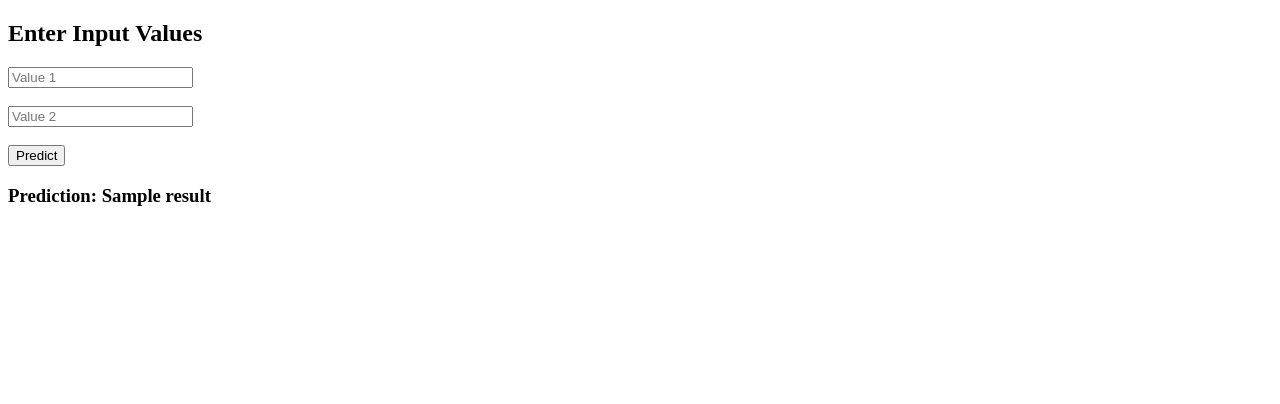
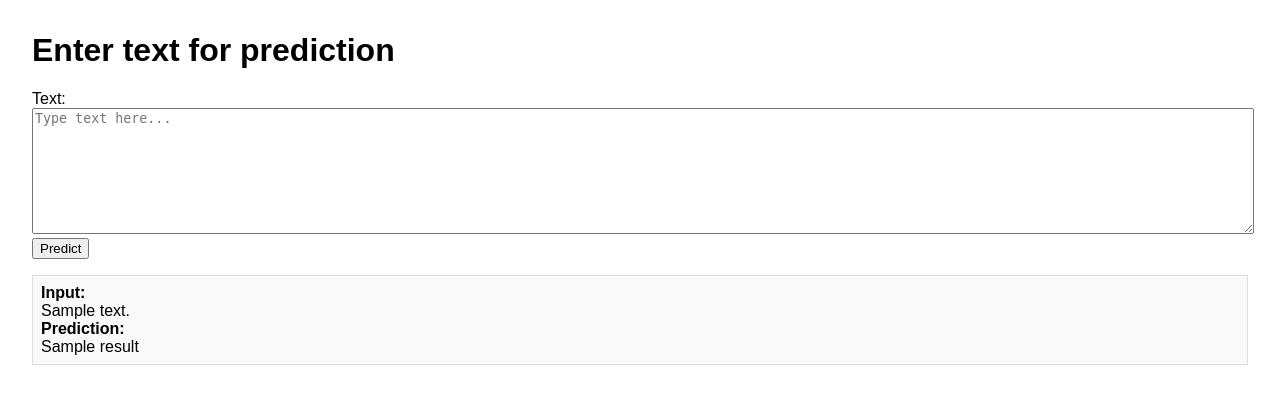
Before and after one commit to SuneraDeploy/Crime_Pattern_Analys, a Flask app: template template/index.html in a window 1280 px wide. Shown: the top 404 px of the page. Run offline with Flask 3, Linux system fonts and the light colour scheme; the template is opened without the code that fills it: most values are stand-ins (such as "Sample title", 1, 10 or a date in 2020).

Commit message:
1.3 Interface

```diff
--- a/app.py
+++ b/app.py
@@ -1,62 +1,50 @@
-# ...existing code...
-import warnings
+from flask import Flask, render_template, request
+from pathlib import Path
+import joblib
+
+# ඔයාගේ helper functions import කරන්න
+# (clean_text, get_full_analysis, etc.)
+import importlib
+get_full_analysis = None
 try:
-    from flask import Flask, render_template, request
-    import joblib
-    import numpy as np
-    import os
-    import traceback
-    # suppress sklearn version mismatch warnings (optional)
-    from sklearn.base import InconsistentVersionWarning
-    warnings.filterwarnings("ignore", category=InconsistentVersionWarning)
-except ModuleNotFoundError as e:
-    print(f"Missing package: {e.name}")
-    print("Install with:")
-    print(f"    py -3 -m pip install {e.name}")
-    print("Or install all requirements:")
-    print("    py -3 -m pip install -r requirements.txt")
-    raise
-# ...existing code...
-app = Flask(__name__)
+    module = importlib.import_module("your_helper_module")
+    get_full_analysis = getattr(module, "get_full_analysis")
+except Exception:
+    # Fallback minimal implementation to avoid import errors during development/testing.
+    def get_full_analysis(text):
+        # Simple placeholder analysis — replace with your real implementation/module.
+        return {
+            "length": len(text),
+            "preview": text[:200],
+            "words": len(text.split())
+        }
 
-# ...existing code...
-# safer model loading using absolute path
-model_path = os.path.join(os.path.dirname(__file__), "model.pkl")
-try:
-    model = joblib.load(model_path)
-except Exception as e:
-    model = None
-    print(f"Failed to load model from {model_path}: {e}")
-    traceback.print_exc()
+app = Flask(__name__, template_folder="templates")
 
-@app.route('/')
+@app.route("/")
 def home():
-    return render_template("index.html")
+    return render_template("index.html", input_text="", result="")
 
-@app.route('/predict', methods=['POST'])
+@app.route("/predict", methods=["POST"])
 def predict():
-    if model is None:
-        return render_template("index.html", result="Model not loaded")
+    text = request.form.get("text_input", "").strip()
 
-    # collect and validate form inputs
-    raw_vals = [v.strip() for v in request.form.values() if v is not None]
-    if not raw_vals:
-        return render_template("index.html", result="No input provided")
+    if not text:
+        return render_template("index.html", input_text="", result="⚠️ Please enter text!")
 
     try:
-        features = [float(x) for x in raw_vals]
-    except ValueError:
-        return render_template("index.html", result="Invalid input: ensure all fields are numbers")
+        # Use your structured analysis function
+        analysis = get_full_analysis(text)
 
-    final = np.array(features).reshape(1, -1)
-    try:
-        prediction = model.predict(final)
-        out = prediction[0]
+        # Format HTML safe output
+        formatted_result = ""
+        for k, v in analysis.items():
+            formatted_result += f"- {k}: {v}<br>"
+
     except Exception as e:
-        return render_template("index.html", result=f"Prediction error: {e}")
+        formatted_result = f"Prediction error: {e}"
 
-    return render_template("index.html", result=out)
+    return render_template("index.html", input_text=text, result=formatted_result)
 
 if __name__ == "__main__":
     app.run(debug=True)
-# ...existing code...
--- a/template/index.html
+++ b/template/index.html
@@ -1,19 +1,28 @@
 <!DOCTYPE html>
-<html>
+<html lang="en">
 <head>
-    <title>ML Prediction Web App</title>
+    <meta charset="UTF-8">
+    <title>Sexual Crime Text Analysis</title>
+    <style>
+        body { font-family: Arial; margin: 50px; background: #f7f7f7; }
+        .container { max-width: 700px; margin: auto; padding: 20px; background: white; border-radius: 10px; box-shadow: 0 0 10px #ccc; }
+        textarea { width: 100%; height: 120px; padding: 10px; font-size: 16px; }
+        button { padding: 10px 20px; font-size: 16px; cursor: pointer; border: none; border-radius: 5px; background: #007BFF; color: white; }
+        .result { margin-top: 20px; font-size: 16px; color: #333; white-space: pre-wrap; }
+    </style>
 </head>
 <body>
-    <h2>Enter Input Values</h2>
+    <div class="container">
+        <h2>Sexual Crime Text Analysis</h2>
+        <form method="POST" action="/predict">
+            <textarea name="text_input" placeholder="Enter sexual crime text here...">{{ input_text }}</textarea><br><br>
+            <button type="submit">Predict</button>
+        </form>
 
-    <form action="/predict" method="POST">
-        <input type="text" name="v1" placeholder="Value 1" required><br><br>
-        <input type="text" name="v2" placeholder="Value 2" required><br><br>
-        <button type="submit">Predict</button>
-    </form>
-
-    {% if result %}
-        <h3>Prediction: {{ result }}</h3>
-    {% endif %}
-</body>
-</html>
+        {% if result %}
+        <div class="result">
+            {{ result|safe }}
+        </div>
+        {% endif %}
+    </div>
+</body></html>
--- /dev/null
+++ b/templates/index.html
@@ -0,0 +1,29 @@
+<!doctype html>
+<html lang="en">
+<head>
+  <meta charset="utf-8">
+  <title>Crime Pattern Predict</title>
+  <style>
+    body { font-family: Arial, sans-serif; margin: 2rem; }
+    textarea { width: 100%; height: 120px; }
+    .result { margin-top: 1rem; padding: .5rem; border: 1px solid #ddd; background: #f9f9f9; }
+  </style>
+</head>
+<body>
+  <h1>Enter text for prediction</h1>
+  <form action="/predict" method="post">
+    <label for="text_input">Text:</label><br>
+    <textarea id="text_input" name="text_input" placeholder="Type text here..."></textarea><br>
+    <button type="submit">Predict</button>
+  </form>
+
+  {% if result %}
+  <div class="result">
+    <strong>Input:</strong>
+    <div>{{ input_text }}</div>
+    <strong>Prediction:</strong>
+    <div>{{ result }}</div>
+  </div>
+  {% endif %}
+</body>
+</html>
```
Also changed, not shown: 3 other files.
